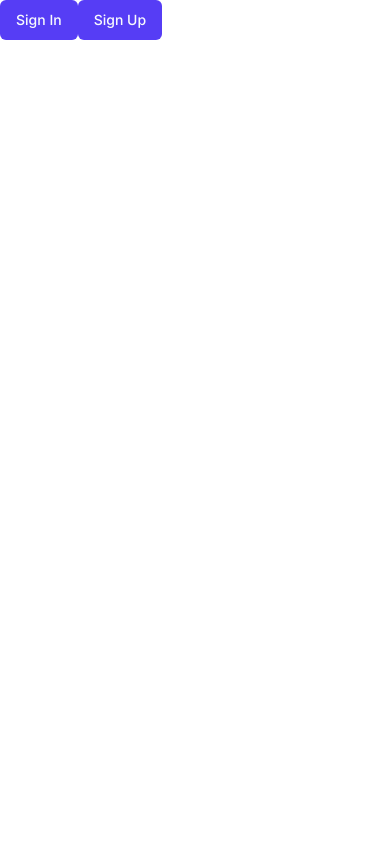
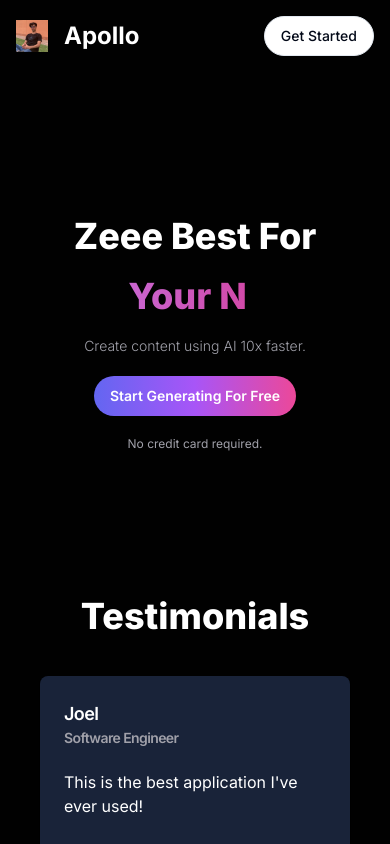
Before and after one commit to iimyzf/Apollo-SAAS, a Next.js app: page / in a window 390 px wide. Built offline with nearby package versions, Linux system fonts and the light colour scheme; no server answers.

Commit message:
landing page goes brrrr

```diff
--- /dev/null
+++ b/app/(landing)/layout.tsx
@@ -0,0 +1,13 @@
+import { ReactNode } from "react";
+
+const LandingLayout = ({ children }: { children: React.ReactNode }) => {
+    return (
+        <div className="h-full bg-[#010101] overflow-auto">
+            <div className="mx-auto max-w-screen-xl h-full w-full">
+                {children}
+            </div>
+        </div>
+    );
+};
+
+export default LandingLayout;
--- a/app/(landing)/page.tsx
+++ b/app/(landing)/page.tsx
@@ -1,16 +1,14 @@
-import { Button } from "@/components/ui/button";
-import Link from "next/link";
+import { LandingContent } from "@/components/landing-content";
+import { LandingHero } from "@/components/landing-hero";
+import { LandingNavbar } from "@/components/landing-navbar";
 
 const LandingPage = () => {
     return (
-        <div>
-            <Link href="/sign-in">
-                <Button>Sign In</Button>
-            </Link>
-            <Link href="/sign-up">
-                <Button>Sign Up</Button>
-            </Link>
-        </div>
+        <div className="h-full">
+			<LandingNavbar />
+			<LandingHero />
+			<LandingContent />
+		</div>
     );
 };
 
--- /dev/null
+++ b/components/landing-content.tsx
@@ -0,0 +1,64 @@
+"use client";
+
+import { Card, CardContent, CardHeader, CardTitle } from "@/components/ui/card";
+
+const testimonials = [
+    {
+        name: "Joel",
+        avatar: "J",
+        title: "Software Engineer",
+        description: "This is the best application I've ever used!",
+    },
+    {
+        name: "Antonio",
+        avatar: "A",
+        title: "Designer",
+        description: "I use this daily for generating new photos!",
+    },
+    {
+        name: "Mark",
+        avatar: "M",
+        title: "CEO",
+        description:
+            "This app has changed my life, cannot imagine working without it!",
+    },
+    {
+        name: "Mary",
+        avatar: "M",
+        title: "CFO",
+        description:
+            "The best in class, definitely worth the premium subscription!",
+    },
+];
+
+export const LandingContent = () => {
+    return (
+        <div className="px-10 pb-20">
+            <h2 className="text-center text-4xl text-white font-extrabold mb-10">
+                Testimonials
+            </h2>
+            <div className="grid grid-cols-1 sm:grid-cols-2 md:grid-cols-3 lg:grid-cols-4 gap-4">
+                {testimonials.map((item) => (
+                    <Card
+                        key={item.description}
+                        className="bg-[#192339] border-none text-white"
+                    >
+                        <CardHeader>
+                            <CardTitle className="flex items-center gap-x-2">
+                                <div>
+                                    <p className="text-lg">{item.name}</p>
+                                    <p className="text-zinc-400 text-sm">
+                                        {item.title}
+                                    </p>
+                                </div>
+                            </CardTitle>
+                            <CardContent className="pt-4 px-0">
+                                {item.description}
+                            </CardContent>
+                        </CardHeader>
+                    </Card>
+                ))}
+            </div>
+        </div>
+    );
+};
--- /dev/null
+++ b/components/landing-hero.tsx
@@ -0,0 +1,49 @@
+"use client";
+
+import { useAuth } from "@clerk/nextjs";
+import Link from "next/link";
+import TypewriterComponent from "typewriter-effect";
+import { Button } from "./ui/button";
+
+export const LandingHero = () => {
+    const { isSignedIn } = useAuth();
+
+    return (
+        <div className="text-white font-bold py-36 text-center space-y-5">
+            <div className="text-4xl sm:text-5xl md:text-6xl lg:text-7xl space-y-5 font-extrabold">
+                <h1>Zeee Best For</h1>
+                <div className="text-transparent bg-clip-text bg-gradient-to-r from-purple-400 to-pink-600">
+                    <TypewriterComponent
+                        options={{
+                            strings: [
+                                "Your Next Project",
+                                "Your Next Startup",
+                                "Your Next Website",
+                                "Your Next Idea",
+                                "Your Next App",
+                            ],
+                            autoStart: true,
+                            loop: true,
+                        }}
+                    />
+                </div>
+            </div>
+            <div className="text-sm md:text-xl font-light text-zinc-400">
+                Create content using AI 10x faster.
+            </div>
+            <div>
+                <Link href={isSignedIn ? "/dashboard" : "/sign-up"}>
+                    <Button
+                        variant="pro"
+                        className="md:text-lg p-4 md:p-6 rounded-full font-semibold"
+                    >
+                        Start Generating For Free
+                    </Button>
+                </Link>
+            </div>
+            <div className="text-zinc-400 text-xs md:text-sm font-normal">
+                No credit card required.
+            </div>
+        </div>
+    );
+};
--- /dev/null
+++ b/components/landing-navbar.tsx
@@ -0,0 +1,29 @@
+"use client";
+
+import Link from "next/link";
+import Image from "next/image";
+import { useAuth } from "@clerk/nextjs";
+import { cn } from "@/lib/utils";
+import { Button } from "./ui/button";
+
+export const LandingNavbar = () => {
+    const { isSignedIn } = useAuth();
+
+    return (
+        <nav className="p-4 bg-transparent flex items-center justify-between">
+            <Link href="/" className="flex items-center">
+                <div className="relative h-8 w-8 mr-4">
+                    <Image fill src="/imyzf.jpg" alt="logo" />
+                </div>
+                <h1 className={cn("text-2xl font-bold text-white")}>Apollo</h1>
+            </Link>
+            <div className="flex items-center gap-x-2">
+                <Link href={isSignedIn ? "/dashboard" : "/sign-up"}>
+                    <Button variant="outline" className="rounded-full">
+                        Get Started
+                    </Button>
+                </Link>
+            </div>
+        </nav>
+    );
+};
--- a/package.json
+++ b/package.json
@@ -43,6 +43,7 @@
     "tailwindcss": "3.3.3",
     "tailwindcss-animate": "^1.0.6",
     "typescript": "5.1.6",
+    "typewriter-effect": "^2.20.1",
     "zod": "^3.21.4",
     "zustand": "^4.3.9"
   },
```
Also changed, not shown: 1 other file (tests, documents, lock files or other folders).
